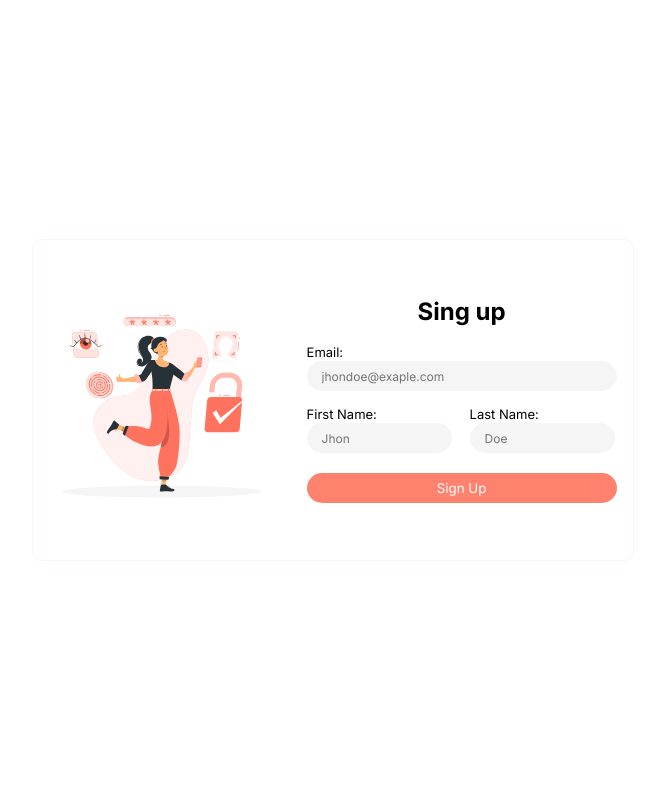
After one commit to Sebas1012/curso-flask, a Flask app: template templates/sign_up.html in a window 1280 px wide. The commit adds this page. Shown: the whole page, without its empty margins (307-972 px from the left). Run offline with Flask 2, Linux system fonts and the light colour scheme; the template is opened without the code that fills it, so the values that code supplies are empty.

Commit message:
Formularios con flask :tada:

```diff
--- /dev/null
+++ b/static/css/sign_up.css
@@ -0,0 +1,101 @@
+@import url('https://fonts.googleapis.com/css2?family=Inter:wght@100;200;300;400;500;600;700;800;900&display=swap');
+
+:root{
+    --border-color: #FFF1EF
+}
+
+*{
+    margin: 0;
+    padding: 0;
+    font-family: 'Inter', sans-serif;
+}
+
+body{
+    min-width: 100vw;
+    min-height: 100vh;
+    display: flex;
+    align-items: center;
+    justify-content: center;
+    /* background-color: aqua; */
+}
+
+.main-container{
+    width: 600px;
+    height: 320px;
+    border-radius: 10px;
+    border: 1px solid var(--border-color);
+    overflow: hidden;
+    display: flex;
+    flex-direction: row;
+}
+
+.container{
+    height: 100%;
+}
+
+.images{
+    width: 45%;
+    display: flex;
+    flex-direction: column;
+    justify-content: center;
+}
+
+.form{
+    width: 60%;
+    /* background-color: brown; */
+    display: flex;
+    justify-content: center;
+    align-items: center;
+}
+
+.form label{
+    font-size: 13px;
+}
+
+.form input{
+    font-size: 12px;
+    outline: none;
+    background-color: transparent;
+    border: 0;
+    border-radius: 15px;
+    height: 30px;
+    padding-left: 15px;
+    background-color: #f5f5f5;
+}
+
+#email{
+    width: 295px;
+}
+
+.form h2{
+    text-align: center;
+    padding-bottom: 15px;
+}
+
+
+.names{
+    display: flex;
+    flex-direction: row;
+    width: 100%;
+    padding-top: 12px;
+}
+
+
+.names input{
+    width: 130px;
+}
+
+.ln{
+    margin-left: 18px;
+}
+
+button{
+    margin-top: 20px;
+    outline: none;
+    width: 100%;
+    height: 30px;
+    border-radius: 15px;
+    border: 0;
+    background-color: #FF826F;
+    color: white;
+}
--- a/templates/padre.html
+++ b/templates/padre.html
@@ -10,6 +10,9 @@
     <nav>
         <a href="/hijo1">Hijo 1</a>
         <a href="/hijo2">Hijo 2</a>
+        <!-- Otra forma de hacer referencia a otras paginas es usar el url_for() que lo que hace es ejecutar la funcion que le digamos -->
+        <a href="{{ url_for('hijo1') }}">Hijo 1 con urlfor</a>
+        <a href="{{ url_for('hijo2') }}">Hijo 2 con urlfor</a>
     </nav>
     <br>
     <br>
--- /dev/null
+++ b/templates/sign_up.html
@@ -0,0 +1,40 @@
+<!DOCTYPE html>
+<html lang="es">
+<head>
+    <meta charset="UTF-8">
+    <meta http-equiv="X-UA-Compatible" content="IE=edge">
+    <meta name="viewport" content="width=device-width, initial-scale=1.0">
+    <!-- Imports -->
+    <link rel="stylesheet" href="../static/css/sign_up.css">
+    <title>Sign Up</title>
+</head>
+<body>
+    <div class="main-container">
+        <div class="container images">
+            <div>
+                <img src="../static/img/sing_up.svg" alt="" srcset="">
+            </div>
+        </div>
+        <div class="container form">
+            <form action="" method="get">
+                <h2>Sing up</h2>
+                <div>
+                    <label for="">Email: </label><br>
+                    <input type="email" name="email" id="email" placeholder="jhondoe@exaple.com"><br>
+                </div>
+                <div class="names">
+                    <div>
+                        <label for="firstname">First Name: </label><br>
+                        <input type="text" name="firstname" id="firstname" placeholder="Jhon"><br>
+                    </div>
+                    <div class="ln">
+                        <label for="lastname">Last Name: </label><br>
+                        <input type="text" name="lastname" id="lastname" placeholder="Doe"><br>
+                    </div>
+                </div>
+                <button type="submit">Sign Up</button>
+            </form>
+        </div>
+    </div>
+</body>
+</html>
```
Also changed, not shown: templates_forms1.py (added, +10 -0 lines), static/img/sing_up.svg (added).
